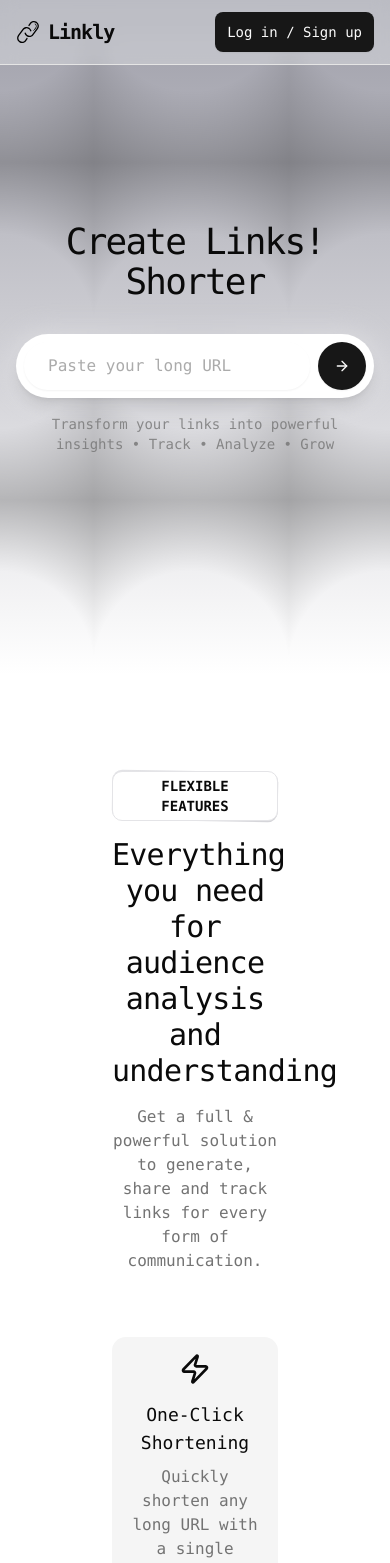
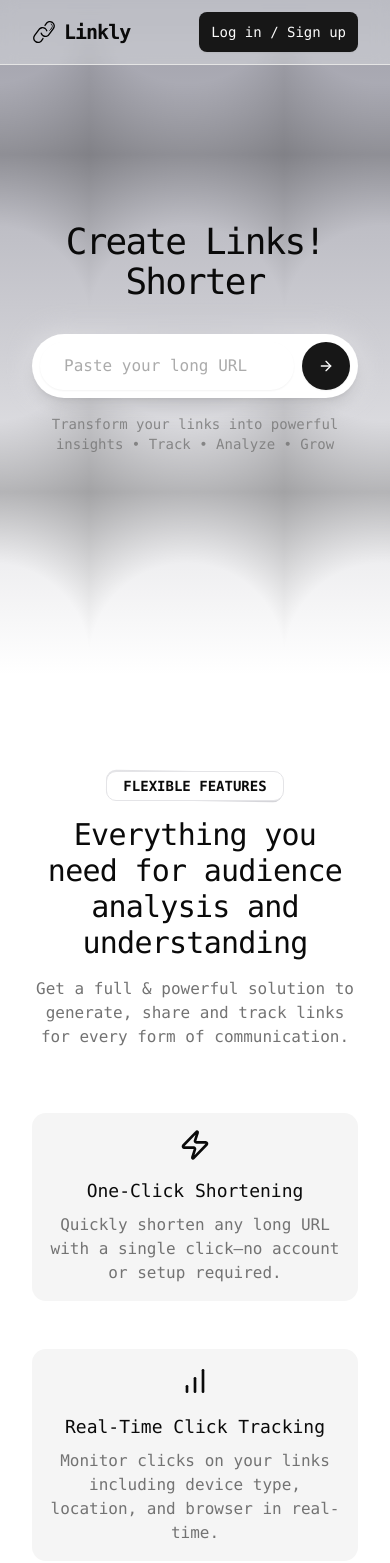
Before and after one commit to iyashtyagi/linkly, a React (Vite) app in the folder client/: page / in a window 390 px wide. Shown: the top 1563 px of the page. Built offline with nearby package versions, Linux system fonts and the light colour scheme; no server answers.

Commit message:
Added responsiveness in landing page

```diff
--- a/client/src/components/Features.tsx
+++ b/client/src/components/Features.tsx
@@ -3,7 +3,7 @@ import { features } from "@/utils";
 
 const Features = () => {
     return (
-        <section className="py-24 px-28">
+        <section className="py-24 px-8 lg:px-28">
             <div className="container mx-auto max-w-[1300px]">
                 <motion.div
                     className="text-center mb-16"
--- a/client/src/components/Header.tsx
+++ b/client/src/components/Header.tsx
@@ -50,7 +50,7 @@ const Header = () => {
             animate={{ y: 0 }}
             transition={{ duration: 0.5 }}
         >
-            <div className="container mx-auto px-4 lg:px-28 h-16 flex items-center justify-between">
+            <div className="container mx-auto px-8 lg:px-28 h-16 flex items-center justify-between">
                 <Link to="/" className="flex items-center space-x-2">
                     <img src={linklyLogo} alt="Linkly Logo" className="h-6 w-auto" />
                     <span className="text-xl font-bold tracking-tighter">Linkly</span>
--- a/client/src/components/Hero.tsx
+++ b/client/src/components/Hero.tsx
@@ -58,7 +58,7 @@ const Hero = () => {
                     backgroundSize: "50% 50%",
                 }}
             />
-            <div className="container relative mx-auto px-4">
+            <div className="container relative mx-auto px-8">
                 <motion.div
                     className="max-w-4xl mx-auto text-center"
                     initial={{ opacity: 0, y: 20 }}
--- a/client/src/components/Testimonials.tsx
+++ b/client/src/components/Testimonials.tsx
@@ -4,7 +4,7 @@ import { testimonials } from '@/utils';
 
 const Testimonials = () => {
     return (
-        <section className="py-24 px-28 bg-muted">
+        <section className="py-24 px-8 lg:px-28 bg-muted">
             <div className="container mx-auto max-w-[1300px]">
                 <motion.div
                     className="text-center mb-16"
--- a/client/src/pages/Login.tsx
+++ b/client/src/pages/Login.tsx
@@ -82,6 +82,7 @@ const LoginPage = () => {
                                     <Input
                                         id="username"
                                         type="text"
+                                        autoComplete="username"
                                         placeholder="Enter your username"
                                         value={username}
                                         onChange={(e) => setUsername(e.target.value)}
@@ -93,6 +94,7 @@ const LoginPage = () => {
                                     <Input
                                         id="password"
                                         type="password"
+                                        autoComplete="current-password"
                                         placeholder="Enter your password"
                                         value={password}
                                         onChange={(e) => setPassword(e.target.value)}
--- a/client/src/pages/SignUp.tsx
+++ b/client/src/pages/SignUp.tsx
@@ -110,6 +110,7 @@ const SignupPage = () => {
                                         id="username"
                                         type="text"
                                         placeholder="Enter your username"
+                                        autoComplete="username"
                                         value={username}
                                         onChange={(e) => setUsername(e.target.value)}
                                         required
@@ -120,6 +121,7 @@ const SignupPage = () => {
                                     <Input
                                         id="password"
                                         type="password"
+                                        autoComplete="new-password"
                                         placeholder="Enter your password"
                                         value={password}
                                         onChange={(e) => setPassword(e.target.value)}
--- a/client/src/utils/index.ts
+++ b/client/src/utils/index.ts
@@ -13,5 +13,4 @@ export function getDecodedUser(token: string | null): User | null {
     }
 };
 export const backendUrl = import.meta.env.VITE_BASE_URL;
-console.log("Backend URL:", backendUrl);
 export * from "./content";
```
